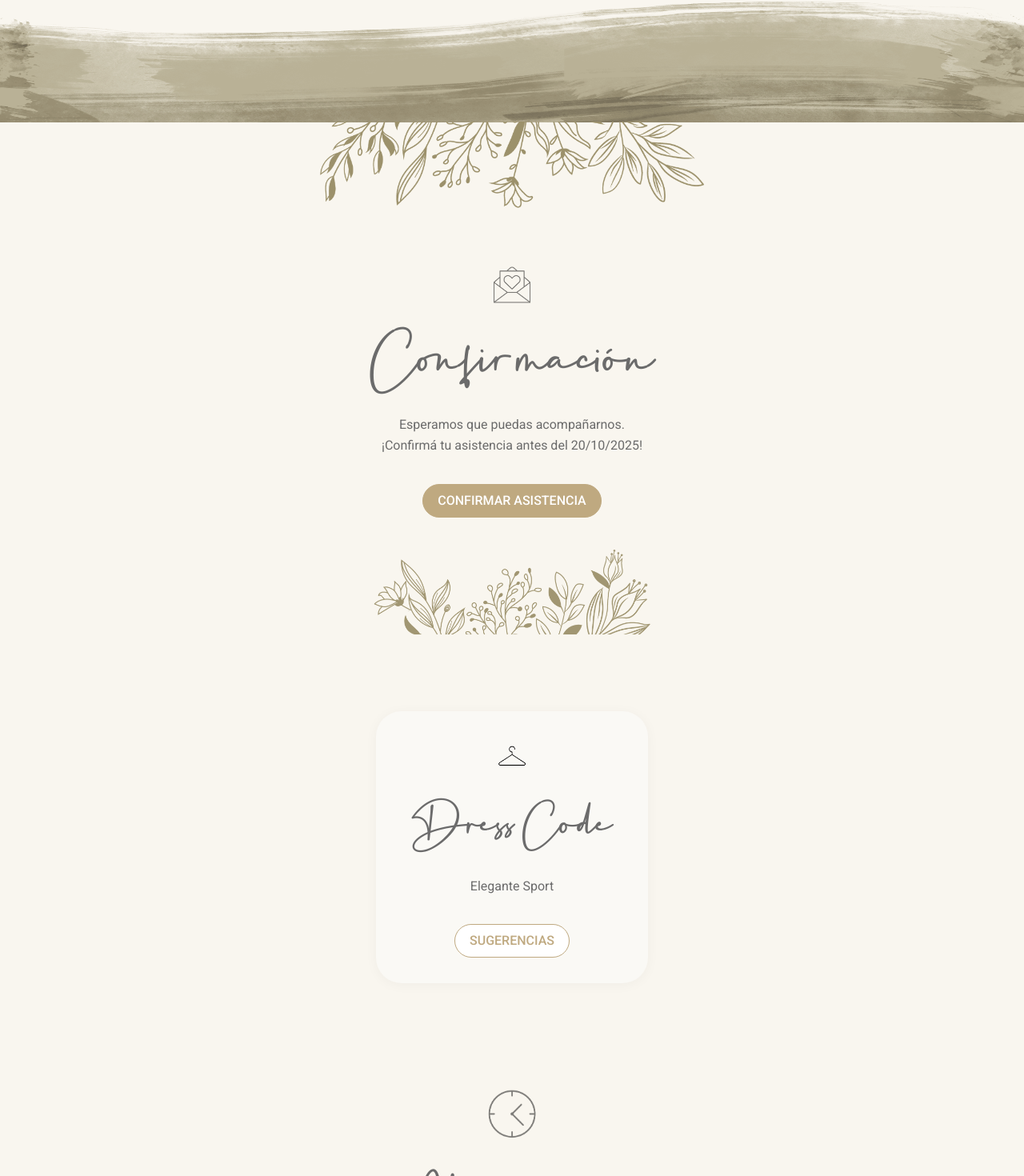
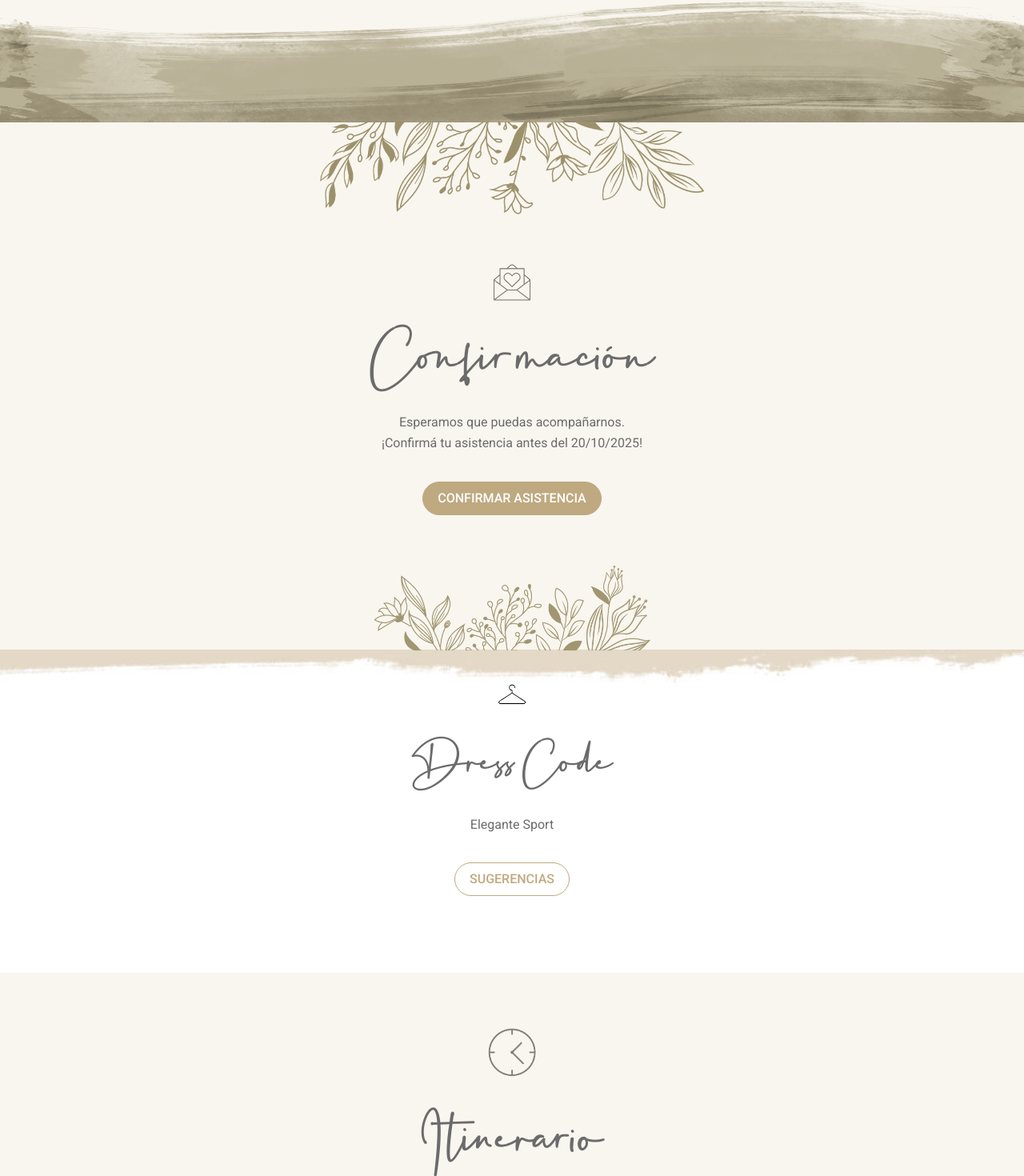
Before and after one commit to carlosfurnari/wedding-cf, a React (Create React App) app: page / in a window 1280 px wide. Shown: the part 1655-3125 px from the top of the page at 80% size. Built offline with nearby package versions, Linux system fonts and the light colour scheme.

Commit message:
mejoras en visual

```diff
--- a/src/components/Dress.module.css
+++ b/src/components/Dress.module.css
@@ -3,8 +3,9 @@
   position: relative;
   left: 50%;
   transform: translateX(-50%);
-  background: transparent; /* inherit page background to avoid banding */
-  padding: 64px 0 64px 0;
+  /* Apply section background full-width */
+  background: url('../assets/bg25.jpg') no-repeat 50% 0 / cover;
+  padding: 0 0 64px 0;
   display: flex;
   flex-direction: column;
   align-items: center;
@@ -20,9 +21,9 @@
 }
 
 .card {
-  background: var(--surface-alt);
-  border-radius: 32px;
-  box-shadow: 0 2px 16px rgba(0,0,0,0.04);
+  background: transparent; /* remove visible frame */
+  border-radius: 0;
+  box-shadow: none;
   padding: 40px 32px 32px 32px;
   min-width: 280px;
   max-width: 340px;
--- a/src/components/RSVPSectionFull.js
+++ b/src/components/RSVPSectionFull.js
@@ -63,15 +63,25 @@ const RSVPSectionFull = () => {
         flexDirection: 'column',
         alignItems: 'center',
         justifyContent: 'flex-start',
-        padding: "clamp(64px, calc(min(100vw, 480px) * 0.38 + 8px), 180px) 1rem 2rem 1rem", // menos espacio: acercar contenido
-        backgroundImage: "url('/assets/passion-2.png')",
-        backgroundRepeat: 'no-repeat',
-        backgroundPosition: 'center -8px', // subir un poco la imagen
-  backgroundSize: 'min(100vw, 480px) auto', // imagen aún más grande
+  padding: '0 1rem clamp(72px, 14vw, 160px) 1rem', // aún más espacio antes de la decoración inferior
         boxSizing: 'border-box'
       }}
       id="rsvp"
     >
+        {/* Imagen superior que preserva su relación de aspecto */}
+        <img
+          src="/assets/passion-2.png"
+          alt="Decoración superior"
+          style={{
+            display: 'block',
+            width: 'min(100vw, 480px)',
+            height: 'auto',
+            margin: 0,
+            marginBottom: 'clamp(20px, 6vw, 56px)',
+            pointerEvents: 'none',
+            userSelect: 'none'
+          }}
+        />
         <img
           className="img-fluid mb-0"
           src={iconRSVP}
@@ -242,10 +252,14 @@ const RSVPSectionFull = () => {
         alt="Decoración inferior"
         style={{
           display: 'block',
+          position: 'absolute',
+          left: '50%',
+          bottom: '-1px', // asegurar que llegue al borde inferior de la sección
+          transform: 'translateX(-50%) rotate(180deg)',
+          zIndex: 1,
           width: 'min(90vw, 420px)',
           height: 'auto',
-          margin: '2rem auto 0',
-          transform: 'rotate(180deg)',
+          margin: 0,
           pointerEvents: 'none',
           opacity: 0.95
         }}
```
